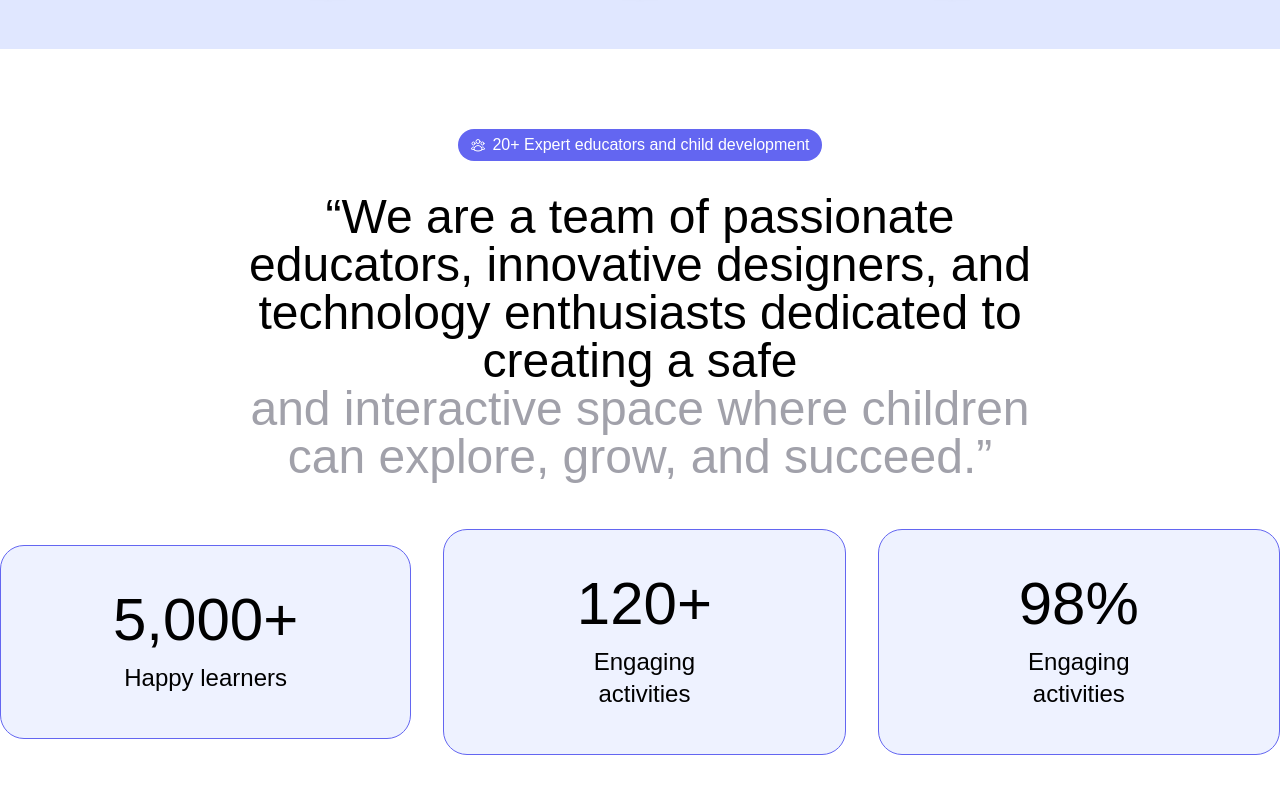
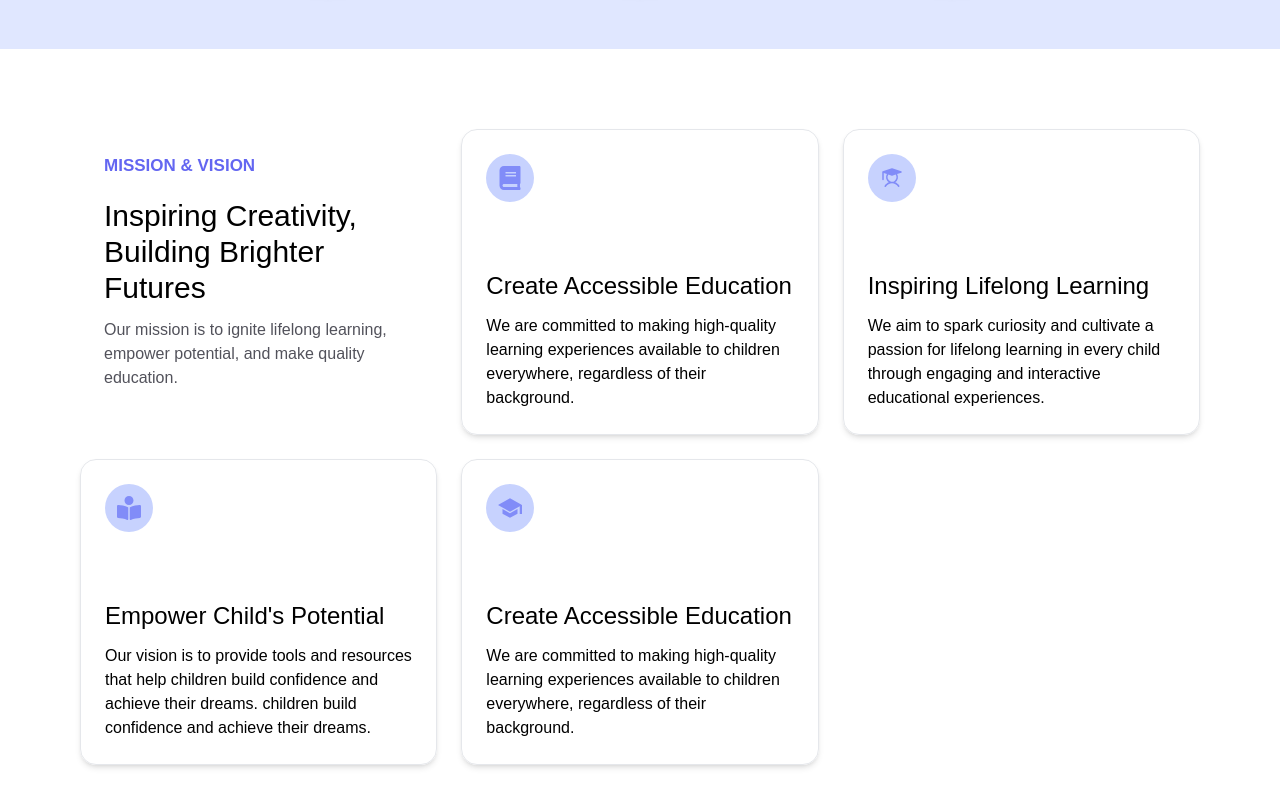
Before and after one commit to dikshitshrestha/Kidvora, a React (Vite) app: page /about in a window 1280 px wide. Shown: the part 1060-1860 px from the top of the page. Built offline with nearby package versions, Linux system fonts and the light colour scheme.

Commit message:
create mission and vision section in about page

```diff
--- a/src/Components/AboutUs/About.jsx
+++ b/src/Components/AboutUs/About.jsx
@@ -2,11 +2,13 @@ import React from "react";
 import AboutHeader from "./AboutHeader";
 import Landing from "../Home/Landing";
 import Journey from "./Journey";
+import Mission from "./Mission";
 
 export default function About() {
   return (
     <div>
       <AboutHeader />
+      <Mission />
       <Landing />
       <Journey />
     </div>
--- /dev/null
+++ b/src/Components/AboutUs/Mission.jsx
@@ -0,0 +1,74 @@
+import React, { useState } from "react";
+import { FaBook } from "react-icons/fa";
+import { FaBookReader } from "react-icons/fa";
+import { PiStudentFill } from "react-icons/pi";
+import { FaSchool } from "react-icons/fa";
+import { IoSchoolSharp } from "react-icons/io5";
+
+export default function Mission() {
+  const [isHovered, setIsHovered] = useState(null);
+  const mission = [
+    {
+      icon: <FaBook />,
+      heading: "Create Accessible Education",
+      paragraph:
+        "We are committed to making high-quality learning experiences available to children everywhere, regardless of their background.",
+    },
+    {
+      icon: <PiStudentFill />,
+      heading: "Inspiring Lifelong Learning",
+      paragraph:
+        "We aim to spark curiosity and cultivate a passion for lifelong learning in every child through engaging and interactive educational experiences.",
+    },
+    {
+      icon: <FaBookReader />,
+      heading: "Empower Child's Potential",
+      paragraph:
+        "Our vision is to provide tools and resources that help children build confidence and achieve their dreams. children build confidence and achieve their dreams.",
+    },
+    {
+      icon: <IoSchoolSharp />,
+      heading: "Create Accessible Education",
+      paragraph:
+        "We are committed to making high-quality learning experiences available to children everywhere, regardless of their background.",
+    },
+  ];
+  return (
+    <div className="grid grid-cols-3 pt-20 px-20 gap-6 font-poppins">
+      <div className="p-6 rounded-2xl flex flex-col gap-4">
+        <h1 className="text-[17px] font-semibold text-indigo-500">
+          MISSION & VISION
+        </h1>
+        <div className="flex flex-col gap-2">
+          <h1 className="text-3xl py-1">
+            Inspiring Creativity, Building Brighter Futures
+          </h1>
+          <h1 className="text-zinc-600">
+            Our mission is to ignite lifelong learning, empower potential, and
+            make quality education.
+          </h1>
+        </div>
+      </div>
+      {mission.map((item, index) => (
+        <div
+          onMouseEnter={() => setIsHovered(index)}
+          onMouseLeave={() => setIsHovered(null)}
+          key={index}
+          className={`p-6 rounded-2xl flex flex-col gap-16 shadow-md border-[1px] ${
+            isHovered === index
+              ? "bg-indigo-400 text-white ease-in-out duration-500"
+              : ""
+          }`}
+        >
+          <div className=" bg-indigo-200 text-indigo-400 h-12 w-12 flex items-center justify-center text-2xl rounded-full">
+            {item.icon}
+          </div>
+          <div>
+            <h1 className="text-2xl py-1">{item.heading}</h1>
+            <h1 className="mt-2">{item.paragraph}</h1>
+          </div>
+        </div>
+      ))}
+    </div>
+  );
+}
```
